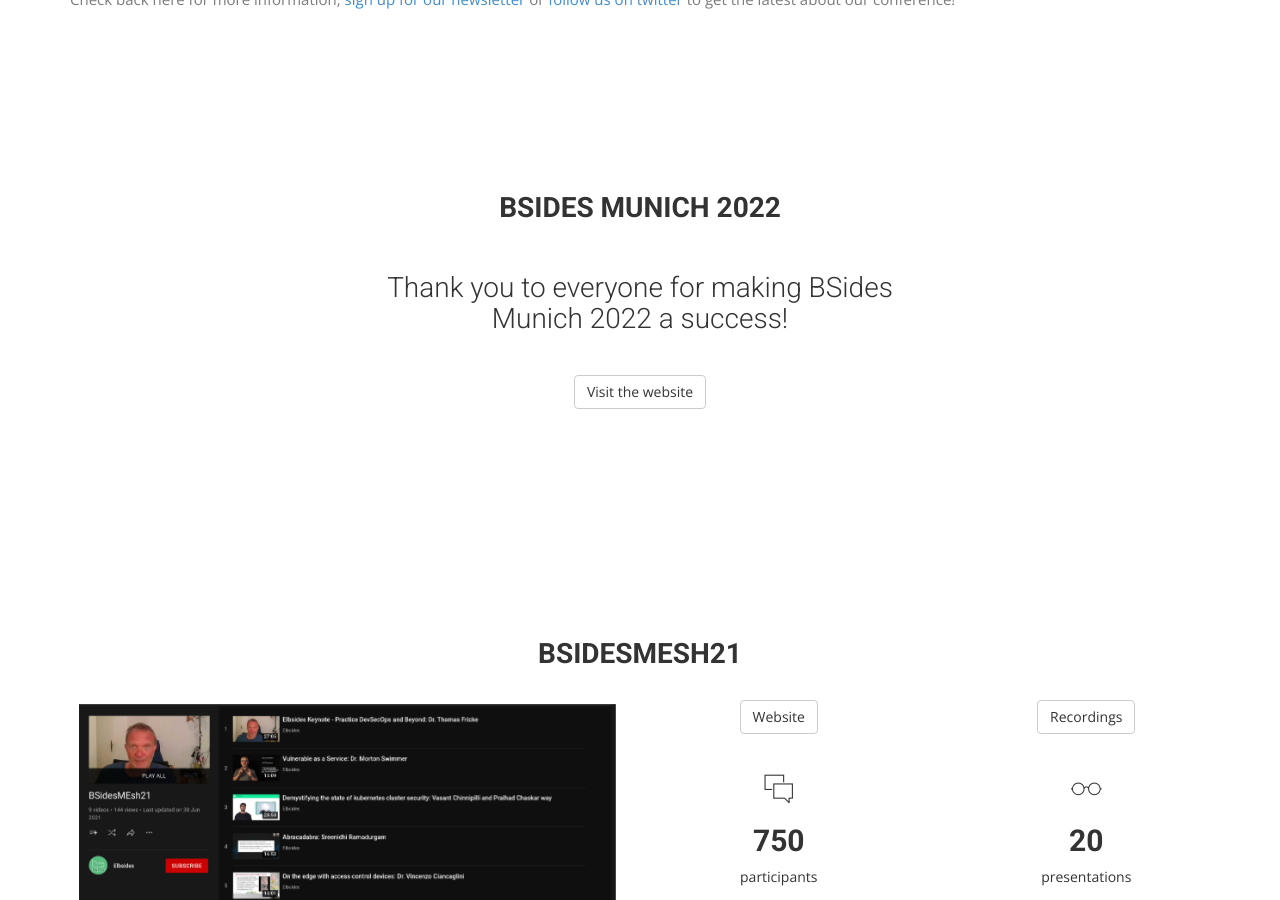
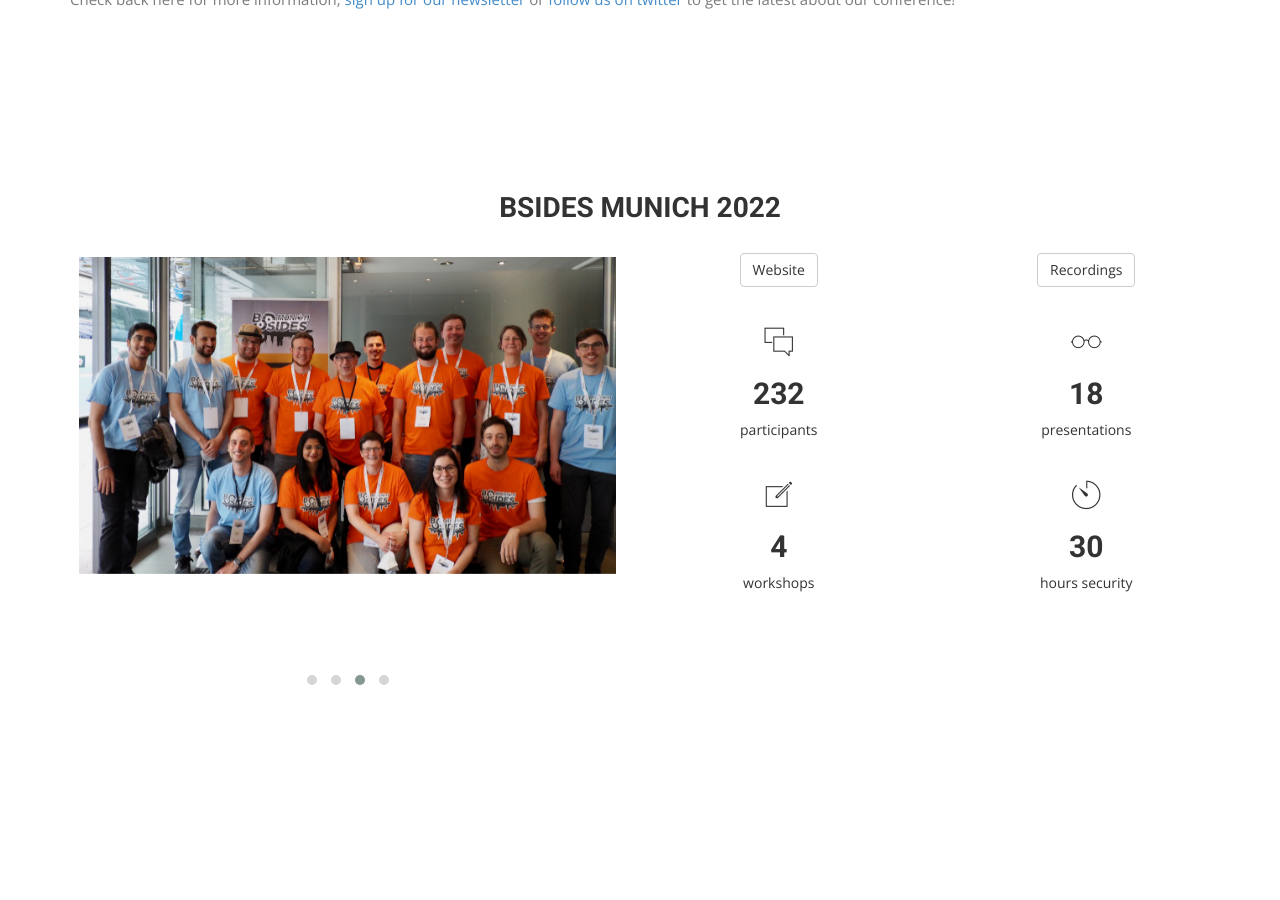
Before and after one commit to BSidesMUC/www, a Jekyll site: the page built from index.md, in a window 1280 px wide and 900 px high, scrolled down 493 px. Built offline with Jekyll 4.4.1, drawn with Linux system fonts in a browser that asks for light colours; some web fonts are replaced.

Commit message:
Update slider2022

```diff
--- a/_config.yml
+++ b/_config.yml
@@ -74,8 +74,17 @@
   archive:
     a2022:
       title: "BSides Munich 2022"
-      description: "Thank you to everyone for making BSides Munich 2022 a success!"
-      website_uri: "https://2022.bsidesmunich.org/"
+      participants: 232
+      presentations: 18
+      workshops: 4
+      hours: 30
+      website_uri: https://2022.bsidesmunich.org
+      recordings_uri: https://www.youtube.com/playlist?list=PL8N5HiRDvZ-d3KkFLZPu2K0M4yZhDdr-T
+      slider:
+      - src: img/slider2022/P5150095.jpeg
+      - src: img/slider2022/P5160495.jpeg
+      - src: img/slider2022/P5162247.jpeg
+      - src: img/slider2022/P5160318.jpeg
     a2021:
       title: "BSidesMEsh21"
       participants: 750
@@ -84,7 +93,6 @@
       hours: 16
       website_uri: https://2021.bsidesmunich.org
       recordings_uri: https://www.youtube.com/playlist?list=PL8N5HiRDvZ-d4E2JUsQjnNK_2eE_dDZTW
-      #cancelled: "BSides Munich joins forces with Elbsides - #BSidesMEsh21"
       slider:
       - src: img/slider2021/elbsidesPlaylist.png
       - src: img/slider2021/bsidesmunichPlaylist.png
--- a/index.md
+++ b/index.md
@@ -15,7 +15,7 @@
 
 Check back here for more information, [sign up for our newsletter]({{ site.conference.newsletter }}) or [follow us on twitter]({{ site.conference.twitter }}) to get the latest about our conference!
 
-{% include current_conference.html year=site.conference.archive.a2022 %}
+{% include testimonial_row.html year=site.conference.archive.a2022 %}
 
 {% include testimonial_row.html year=site.conference.archive.a2021 %}
 
```
Also changed, not shown: img/slider2022/P5150095.jpeg (added), img/slider2022/P5160318.jpeg (added), img/slider2022/P5160495.jpeg (added), img/slider2022/P5162247.jpeg (added).
